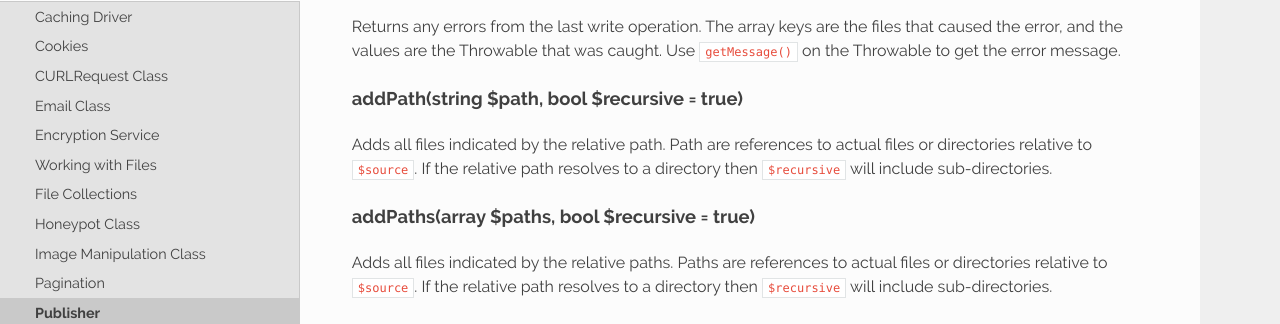
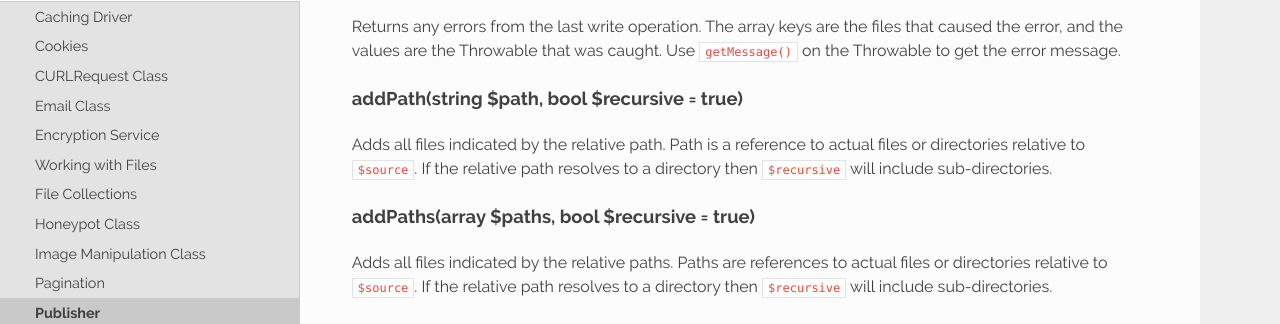
Before and after one commit to NEKOGET/ci4_user_guide_src, a Sphinx documentation site: the page built from source/libraries/publisher.rst, in a window 1280 px wide and 900 px high, scrolled down 6065 px. Shown: the part 125-449 px from the top of the window. Built offline with Sphinx 7.4.7 and the Read the Docs theme 2.0.0, drawn with Linux system fonts in a browser that asks for light colours.

Commit message:
docs: fix by proofreading
Co-authored-by: MGatner <mgatner@icloud.com>

```diff
--- a/source/libraries/publisher.rst
+++ b/source/libraries/publisher.rst
@@ -206,7 +206,7 @@ values are the Throwable that was caught. Use ``getMessage()`` on the Throwable
 addPath(string $path, bool $recursive = true)
 ---------------------------------------------
 
-Adds all files indicated by the relative path. Path are references to actual files or directories relative
+Adds all files indicated by the relative path. Path is a reference to actual files or directories relative
 to ``$source``. If the relative path resolves to a directory then ``$recursive`` will include sub-directories.
 
 addPaths(array $paths, bool $recursive = true)
```
